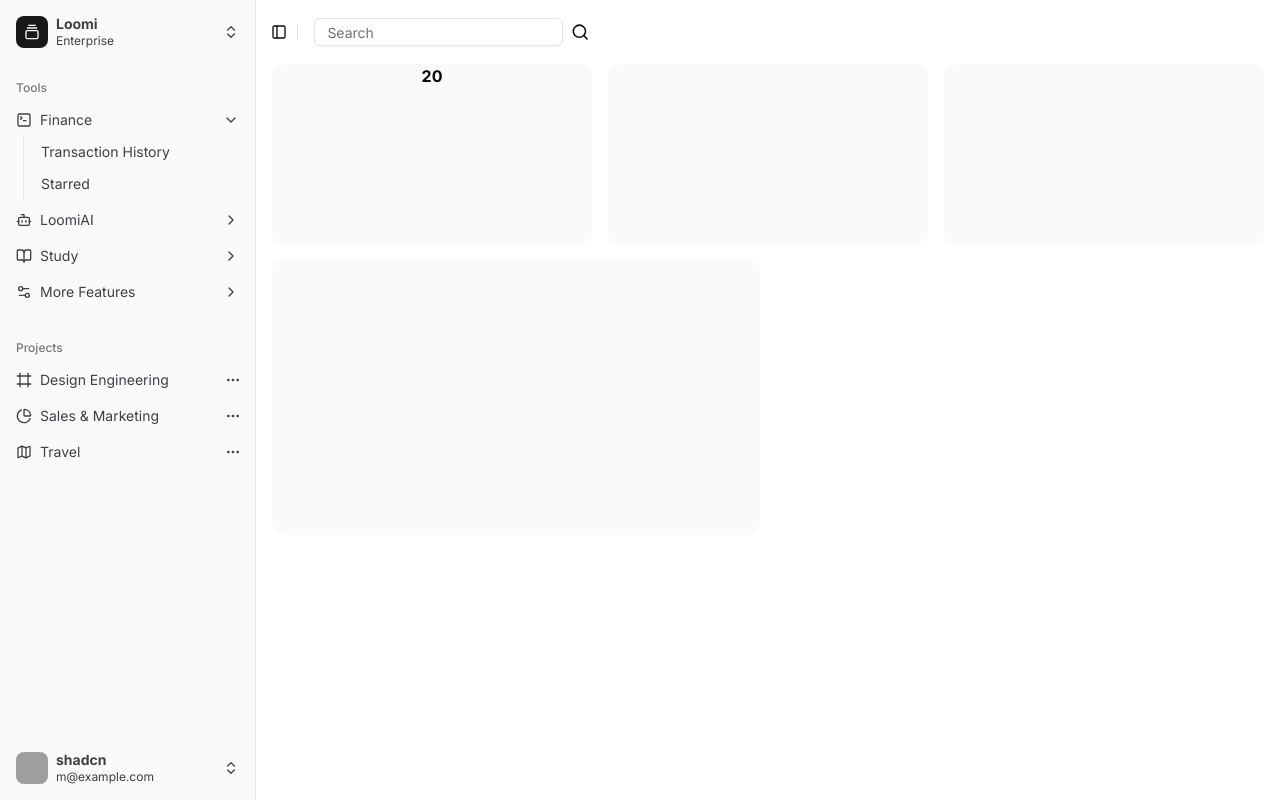
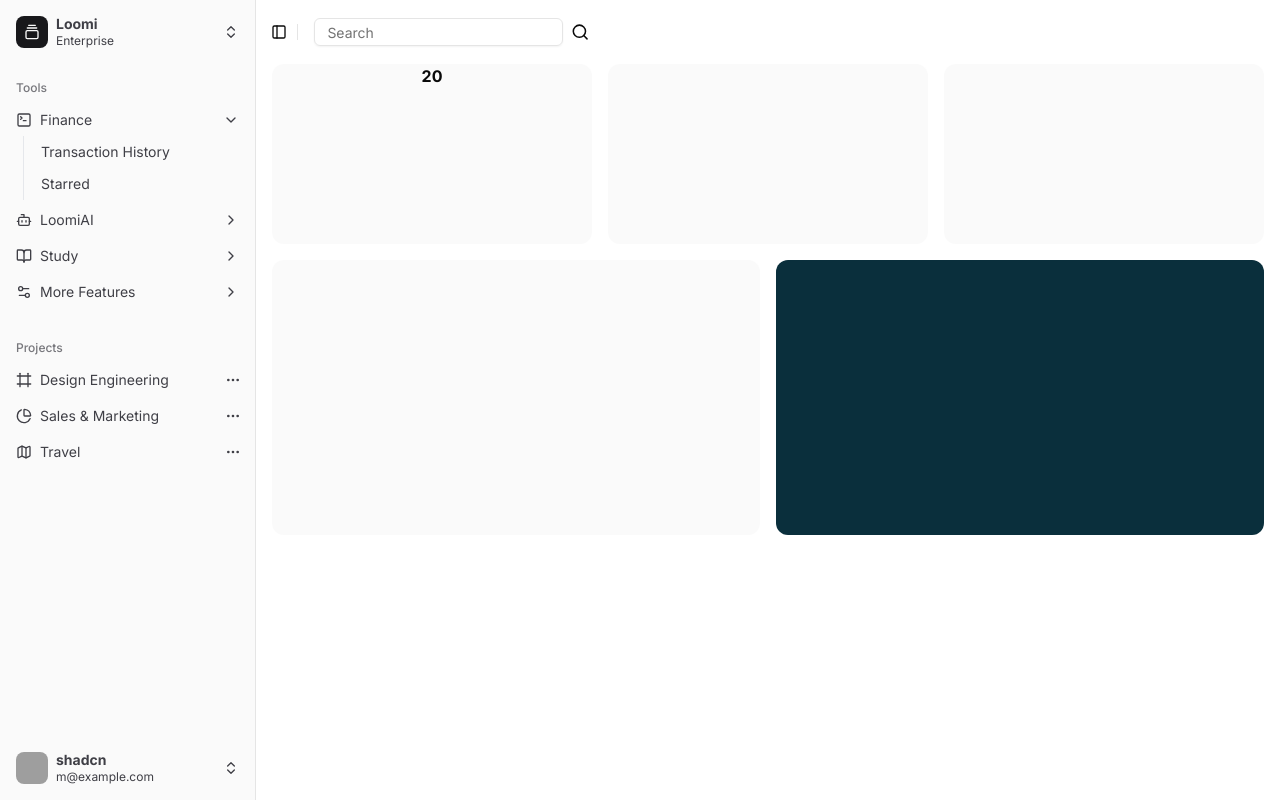
Before and after one commit to Carlthegreatt/Loomi, a Next.js app: page /dashboard in a window 1280 px wide. Built offline with nearby package versions, Linux system fonts and the light colour scheme; grey boxes are pictures that could not be loaded.

Commit message:
Auto-commit page.tsx: 2025-08-24 00:31:16

```diff
--- a/src/app/dashboard/page.tsx
+++ b/src/app/dashboard/page.tsx
@@ -42,7 +42,7 @@ export default function Page() {
           </div>
           <div className="grid auto-rows-min gap-4 md:grid-cols-2">
             <div className="aspect-video flex-auto rounded-xl bg-muted/50 md:min-h-min" />
-            <div className="aspect-video flex-auto rounded-xl bg-#0a2f3c md:min-h-min" />
+            <div className="aspect-video flex-auto rounded-xl bg-[#0a2f3c] md:min-h-min" />
           </div>
         </div>
       </SidebarInset>
```
